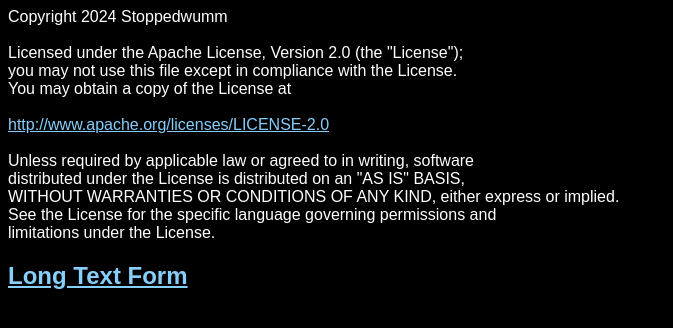
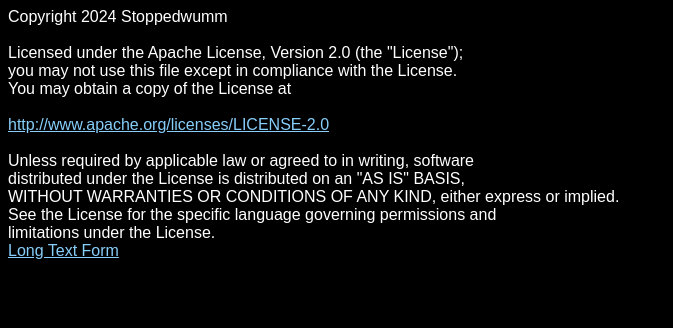
Before and after one commit to StoppedwummPython/st-collab, a website: page src/public/license/index.html in a window 1280 px wide. Shown: the whole page, without its empty margins (0-673 px from the left). Drawn offline with Linux system fonts and the light colour scheme.

Commit message:
Remove h2 due to design change

```diff
--- a/src/public/license/index.html
+++ b/src/public/license/index.html
@@ -28,6 +28,6 @@
 See the License for the specific language governing permissions and<br>
 limitations under the License.<br>
 
-<h2><a href="https://st-collab.vercel.app/license/license.txt">Long Text Form</a></h2>
+<a href="https://st-collab.vercel.app/license/license.txt">Long Text Form</a>
 </body>
 </html>
```
